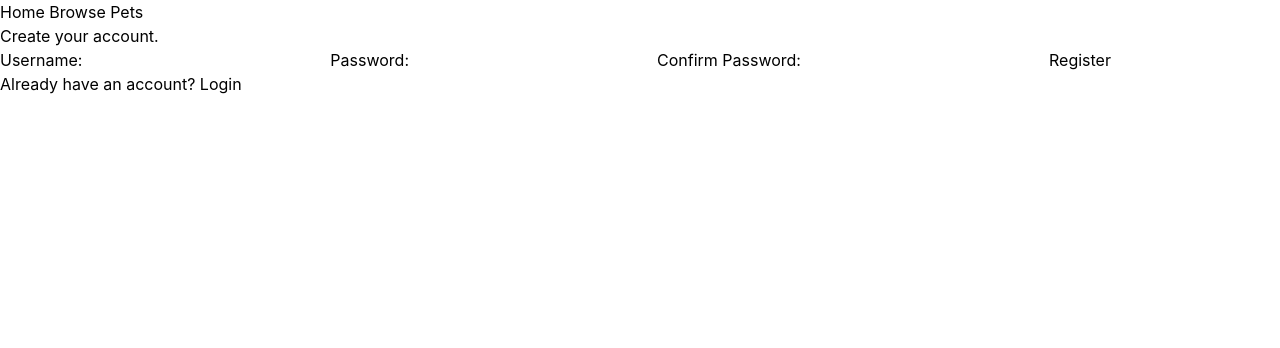
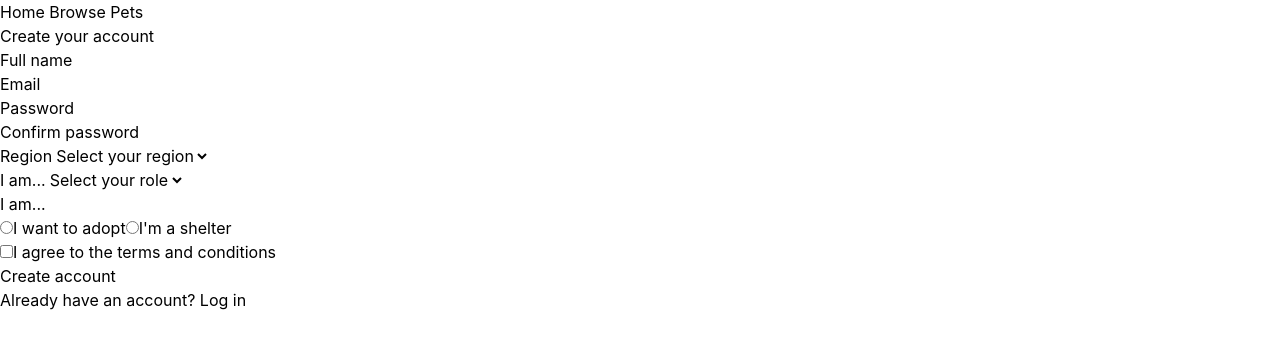
Before and after one commit to eiadoumer/Paws, a React (Vite) app: page /register in a window 1280 px wide. Shown: the top 348 px of the page. Built offline with nearby package versions, Linux system fonts and the light colour scheme.

Commit message:
Add all register form fields

```diff
--- a/src/pages/RegisterPage.jsx
+++ b/src/pages/RegisterPage.jsx
@@ -1,49 +1,81 @@
-import {Link} from "react-router";
+import { Link } from "react-router";
+import { REGIONS, ROLES } from "../data/constants.js";
+
 function RegisterPage() {
   return (
+    <main>
+      <h1>Create your account</h1>
 
-    <>
-    <main>
-        <h1>
-            Create your account.
-        </h1>
+      <form>
+        <div>
+          <label htmlFor="name">Full name</label>
+          <input type="text" name="name" id="name" autoComplete="name" required />
+        </div>
 
-        <form action="/Register" method ="POST">
+        <div>
+          <label htmlFor="email">Email</label>
+          <input type="email" name="email" id="email" autoComplete="email" required />
+        </div>
 
-        <label htmlFor="email" >Username:</label>
-        <input type="email" name="email" id="email" required/>
+        <div>
+          <label htmlFor="password">Password</label>
+          <input type="password" name="password" id="password" autoComplete="new-password" required />
+        </div>
 
-        <label htmlFor="password">Password:</label>
-        <input type="password" name="password" id="password" required/>
+        <div>
+          <label htmlFor="confirmPassword">Confirm password</label>
+          <input type="password" name="confirmPassword" id="confirmPassword" autoComplete="new-password" required />
+        </div>
 
-        <label htmlFor="confirmPassword">Confirm Password:</label>
-        <input type="password" name="confirmPassword" id="confirmPassword" required/>
+        <div>
+          <label htmlFor="region">Region</label>
+          <select name="region" id="region" required>
+            <option value="">Select your region</option>
+            {REGIONS.map((region) => (
+              <option key={region.value} value={region.value}>
+                {region.label}
+              </option>
+            ))}
+          </select>
+        </div>
 
-        <button type="submit">Register</button>
+        <div>
+          <label htmlFor="role">I am...</label>
+          <select name="role" id="role" required>
+            <option value="">Select your role</option>
+            {ROLES.map((role) => (
+              <option key={role.value} value={role.value}>
+                {role.label}
+              </option>
+            ))}
+          </select>
+        </div>
 
-        <p>Already have an account? <Link to="/login">Login</Link></p>
+        <fieldset>
+          <legend>I am...</legend>
+          {ROLES.map((role) => (
+            <label key={role.value}>
+              <input type="radio" name="role" value={role.value} required />
+              {role.label}
+            </label>
+          ))}
+        </fieldset>
 
+        <div>
+          <label>
+            <input type="checkbox" name="terms" required />
+            I agree to the terms and conditions
+          </label>
+        </div>
 
+        <button type="submit">Create account</button>
+      </form>
 
-
-
-
-
-        </form>
-
-
-
+      <p>
+        Already have an account? <Link to="/login">Log in</Link>
+      </p>
     </main>
-
-
-
-    </>
-
-  )
-
-
-
-
+  );
 }
 
 export default RegisterPage;
```
Also changed, not shown: 1 other file (tests, documents, lock files or other folders).
